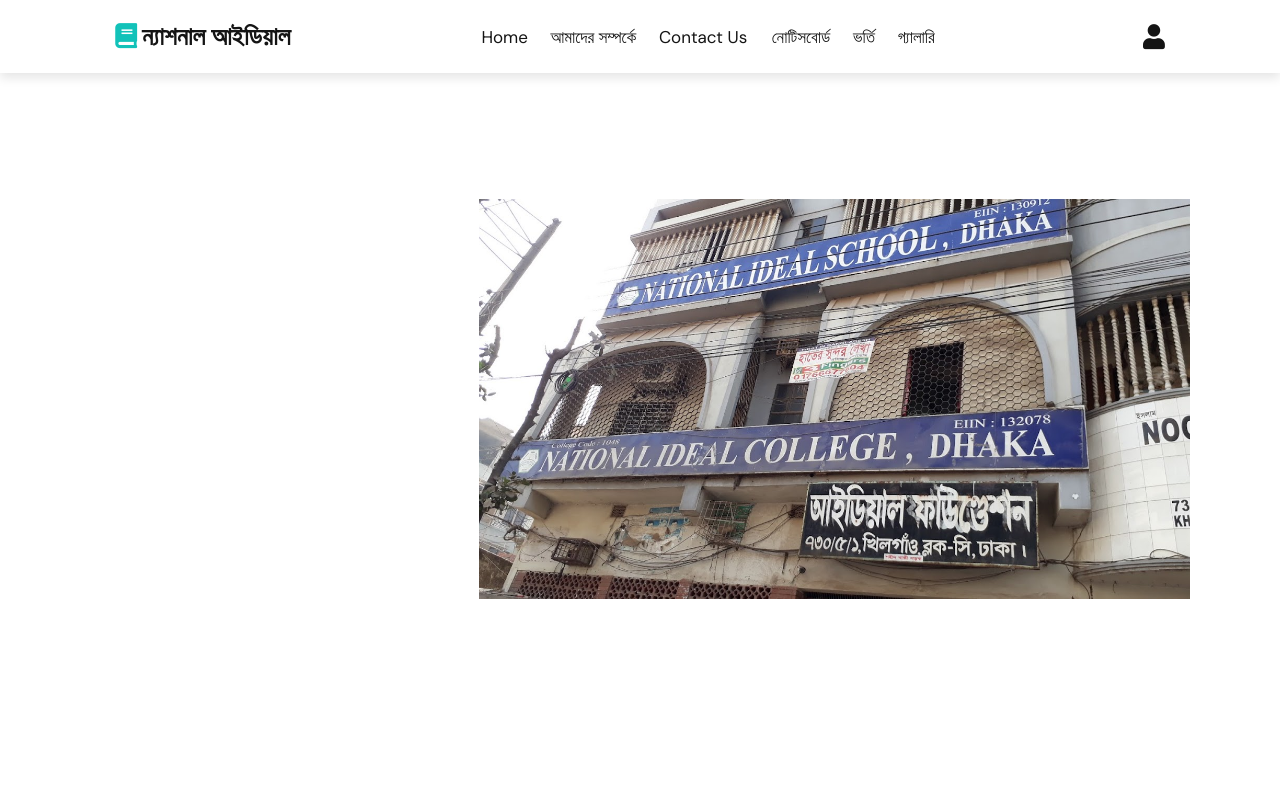
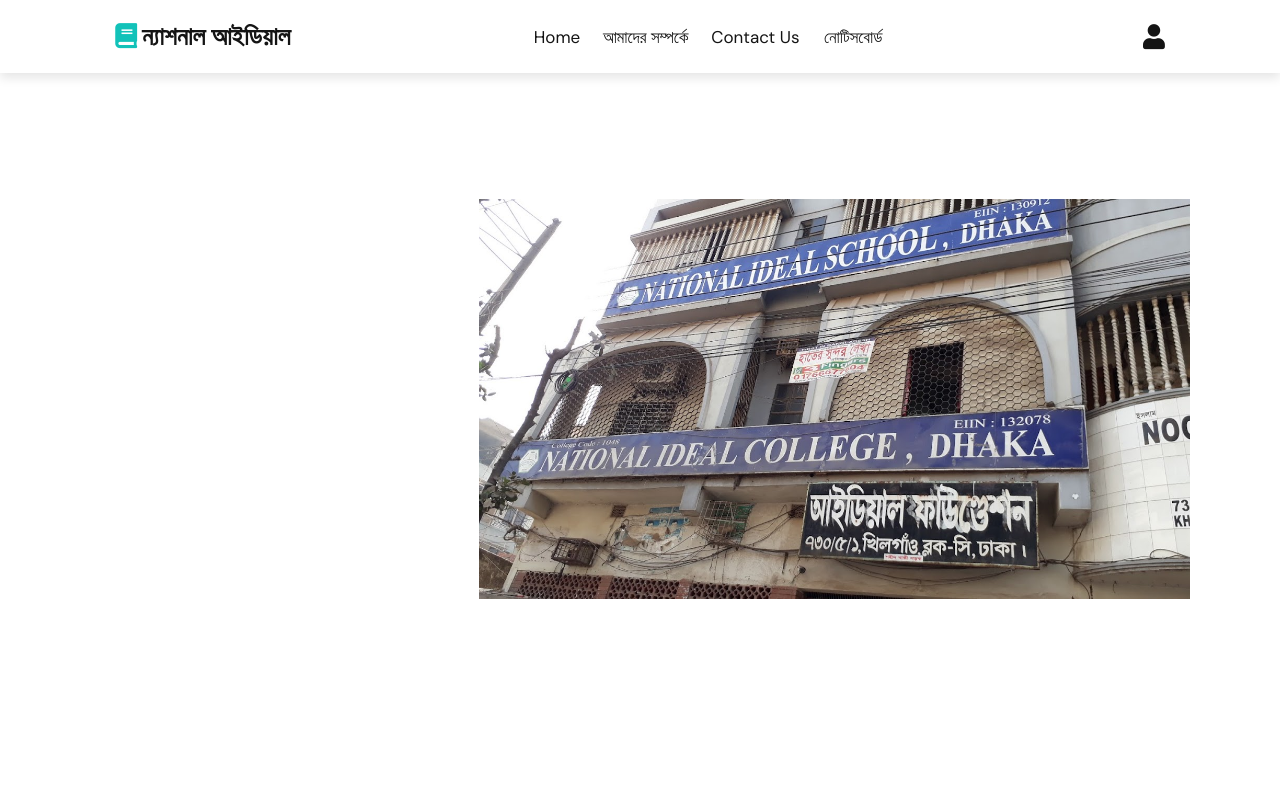
Before and after one commit to Dihad/nationalidealschool.demo.dihad, a plain HTML site: page index.html in a window 1280 px wide. Shown: the top 800 px of the page. Drawn offline with nearby package versions, Linux system fonts and the light colour scheme; files whose address does not match are found by name; a web font is replaced by a local one.

Commit message:
index.html

```diff
--- a/index.html
+++ b/index.html
@@ -26,8 +26,6 @@
             <a href="#about " class="hover-underline">আমাদের সম্পর্কে</a>
             <a href="#contact" class="hover-underline">contact us </a>
             <a href="#blog" class="hover-underline">নোটিসবোর্ড</a>
-            <a href="#admission" class="hover-underline">ভর্তি</a>
-            <a href="#galary" class="hover-underline">গ্যালারি </a>
         </nav>
 
         <div class="icons">
```
